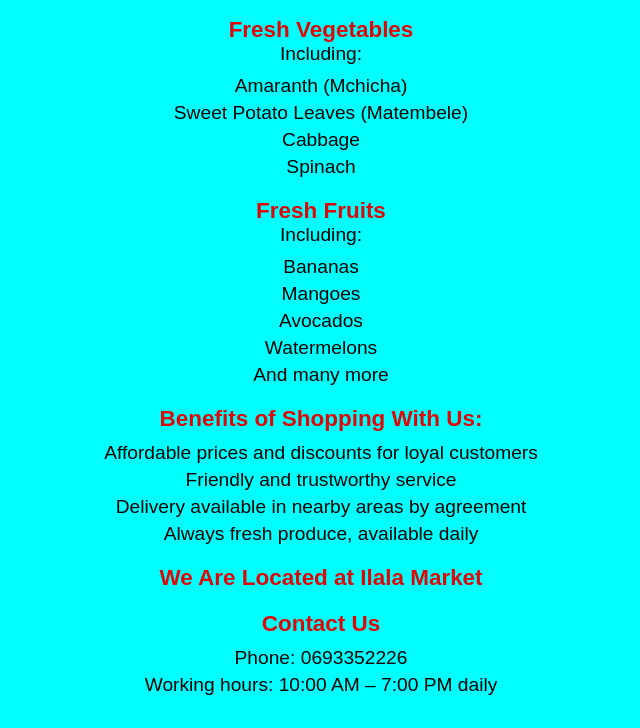
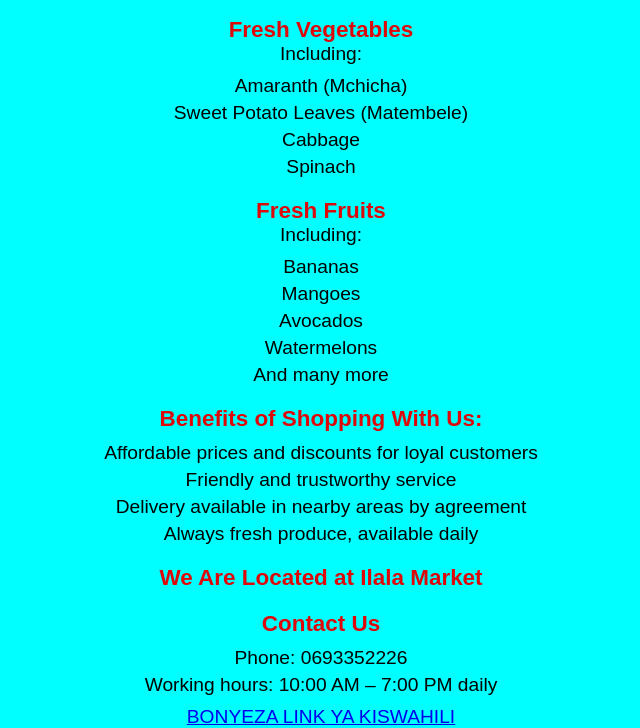
Before and after one commit to WEBSITE-SERVICE-collab/GROCERY, a plain HTML site: page index.html in a window 1280 px wide. Shown: the part 915-1643 px from the top of the page, without its empty margins (319-959 px from the left). Before the commit the page ends 1621 px from the top, so only its background shows below. Drawn offline with Linux system fonts and the light colour scheme.

Commit message:
Update index.html

```diff
--- a/index.html
+++ b/index.html
@@ -209,6 +209,6 @@
     <li>Phone: 0693352226</li>
     <li>Working hours: 10:00 AM – 7:00 PM daily</li>
   </ul>
-
+<a href="https://website-service-collab.github.io/GENGE-LETU/">BONYEZA LINK YA KISWAHILI</a>
 </body>
 </html>
```
